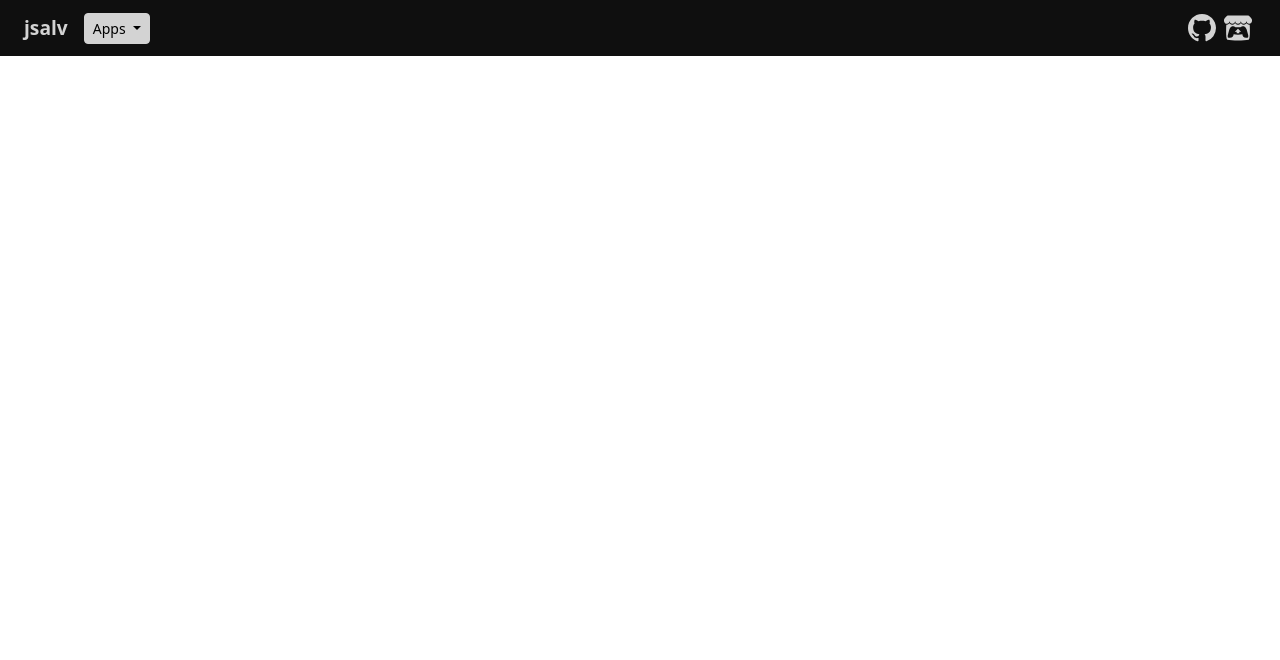
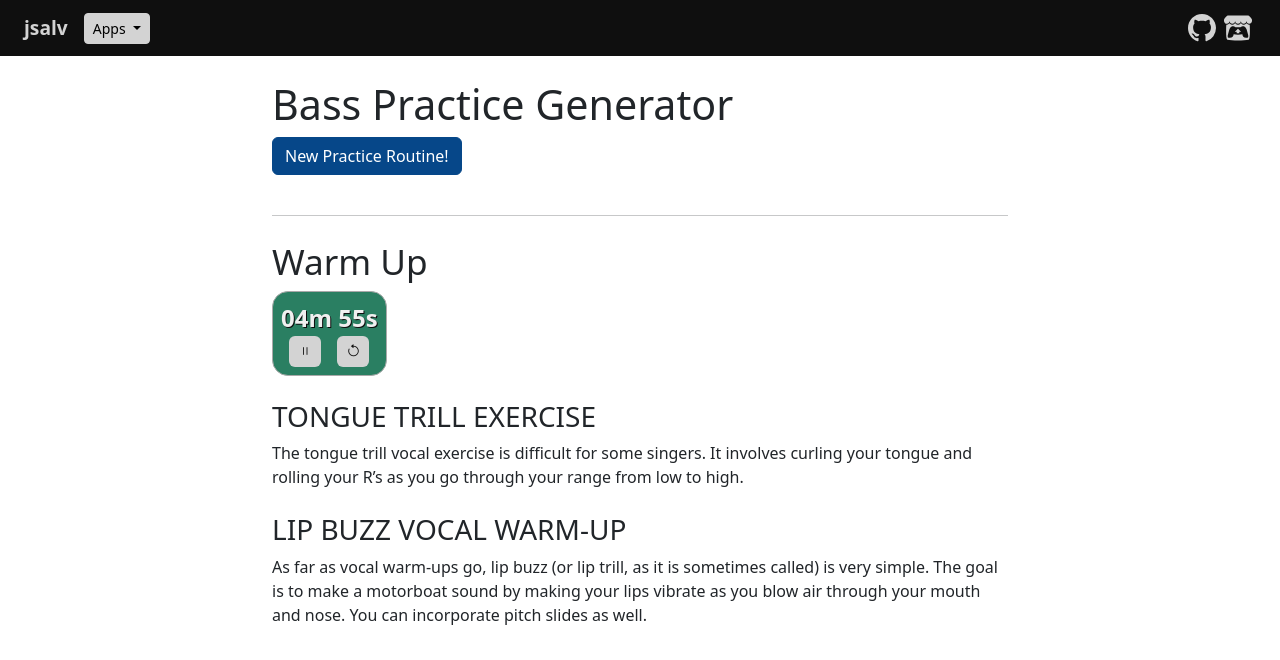
Before and after one commit to jsal13/jsal13.github.io, a Vue app: page /#/vocal-practice in a window 1280 px wide. Shown: the top 660 px of the page. Built offline with nearby package versions, Linux system fonts and the light colour scheme.

Commit message:
feat: adds vocal warmup app;

```diff
--- /dev/null
+++ b/src/components/apps/vocal_practice/VocalPractice.vue
@@ -0,0 +1,36 @@
+<script setup>
+import { onMounted, ref } from 'vue'
+import { warmups } from '/src/data/vocalpractice'
+import CountDownTimer from '/src/components/common/CountDownTimer.vue'
+
+const warmup1 = ref('')
+const warmup2 = ref('')
+
+onMounted(() => {
+  getRandomWarmups()
+})
+
+function getRandomWarmups() {
+  warmup1.value = warmups[Math.floor(Math.random() * warmups.length)]
+  warmup2.value = warmups[Math.floor(Math.random() * warmups.length)]
+
+  // TODO: Uh...fix this.  Permutations, etc.  No replacement.
+  if (warmup1.value === warmup2.value) {
+    getRandomWarmups()
+  }
+}
+</script>
+
+<template>
+  <div class="bass-practice">
+    <h1>Bass Practice Generator</h1>
+    <button type="button" class="btn btn-primary mb-4" @click="getRandomWarmups()">
+      New Practice Routine!
+    </button>
+    <hr class="mb-4" />
+    <h2>Warm Up</h2>
+    <CountDownTimer :seconds="300" class="mb-4" />
+    <div class="warmup mb-4"><span v-html="warmup1"></span></div>
+    <div class="warmup mb-4"><span v-html="warmup2"></span></div>
+  </div>
+</template>
--- a/src/components/home/HomePage.vue
+++ b/src/components/home/HomePage.vue
@@ -17,7 +17,8 @@ const appsListData = ref({
     `<a href="#/flags">Flag Guesser</a>: Guess the flag!`,
     `<a href="#/scene-starter">Improv Scene Starter Suggestion Generator</a>: Generates an emotion and some lines from chat-GPT.  Some lines are weird but it did its best.`,
     `<a href="#/facial-expressions">Facial Expressions</a>: Gives a random face emoji.  I used this when I had to practice different facial expressions for a Clowning class.`,
-    `<a href="#/bass-practice">Bass Practice</a>: Gives a random practice routine for bass guitar.`
+    `<a href="#/bass-practice">Bass Practice</a>: Gives a random practice routine for bass guitar.`,
+    `<a href="#/vocal-practice">Vocal Practice</a>: Gives a random practice routine for vocal lessons.`
   ]
 })
 
--- /dev/null
+++ b/src/data/vocalpractice.js
@@ -0,0 +1,28 @@
+// https://www.schoolofrock.com/resources/vocals/9-best-vocal-warm-ups-for-singers
+// Reword, or rework these.
+
+const warmups = [`<h3>YAWN-SIGH TECHNIQUE</h3>
+
+<p>For this quick vocal exercise, simply yawn (take in air) with your mouth closed. Then, exhale through your nose as if you are sighing. This will help relax your voice and improve its range.</p>`,
+`<h3>HUMMING WARM-UPS</h3>
+<p>Humming is one of the best vocal warm-ups because it doesn’t put a lot of strain on your vocal cords. Place the tip of your tongue behind your bottom front teeth and hum up and down the major scale while keeping your mouth closed. Each note should sound like “hmmm” — including the “h” sound is less taxing on your voice.</p>`,
+`<h3>VOCAL STRAW EXERCISE</h3>
+<p>To perform the vocal straw exercise (also known as straw phonation), take a straw and hum through it. Start at the bottom of your range and slide up to the top slowly and evenly. Then, hum your favorite song through the straw. You can also place the straw in a partially full glass of liquid and blow controlled bubbles in the glass.</p>`,
+`<h3>LIP BUZZ VOCAL WARM-UP</h3>
+<p>As far as vocal warm-ups go, lip buzz (or lip trill, as it is sometimes called) is very simple. The goal is to make a motorboat sound by making your lips vibrate as you blow air through your mouth and nose. You can incorporate pitch slides as well.</p>`,
+`<h3>TONGUE TRILL EXERCISE</h3>
+<p>The tongue trill vocal exercise is difficult for some singers. It involves curling your tongue and rolling your R’s as you go through your range from low to high.</p>`,
+`<h3>JAW LOOSENING EXERCISES</h3>
+<p>When singing, you want to drop your jaw lower than when you are just talking. With your finger, trace back along your jawline from your chin to your ear. That curved space between your jaw and your ear is where you want to drop your jaw.</p>
+
+<p>Pretend you are yawning with your mouth closed and feel where your jaw drops. Avoid just dropping your chin.</p>`,
+`<h3>SHAKE WEIGHT JAW RELEASE</h3>
+<p>Put your hands like in prayer and weave fingers together.  Do the shake-weight motion (you know the one) and let your jaw hang.  This will allow you to relax the jaw.  Hum, etc., while you do this.</p>`,
+`<h3>TWO-OCTAVE PITCH GLIDE WARM-UP</h3>
+<p>For this easy vocal warm-up, make an “eeee” or “ohhhh” sound and gradually glide through the chromatic notes of a two-octave range. Glide up and then back down. This will transition from your chest voice to your head voice.</p>`,`<h3>VOCAL SIRENS EXERCISE</h3>
+<p>Much like the pitch glide, the siren exercise takes an “oooo” sound and gradually goes from the lowest note of your range to the highest and back down, like a siren for an emergency vehicle. The sound is continuous and covers the tones between the notes.</p>`,
+`<h3>VOCAL SLIDES TECHNIQUE</h3>
+<p>This technique is also known as a portamento, which is Italian for “the act of carrying.” Much like the siren exercise, you slide from one note to the next in your range, but you don’t sing the in-between notes.</p>`
+]
+
+export { warmups };
--- a/src/router/index.js
+++ b/src/router/index.js
@@ -5,7 +5,7 @@ import FlagsView from '/src/views/FlagsView.vue'
 import SceneStarterView from '/src/views/SceneStarterView.vue'
 import FacialExpressionsView from '/src/views/FacialExpressionsView.vue'
 import BassPracticeView from '/src/views/BassPracticeView.vue'
-
+import VocalPracticeView from '/src/views/VocalPracticeView.vue'
 
 const router = createRouter({
   history: createWebHashHistory(),
@@ -34,6 +34,11 @@ const router = createRouter({
       path: '/bass-practice',
       name: 'basspractice',
       component: BassPracticeView
+    },
+        {
+      path: '/vocal-practice',
+      name: 'vocalpractice',
+      component: VocalPracticeView
     }
   ]
 })
--- /dev/null
+++ b/src/views/VocalPracticeView.vue
@@ -0,0 +1,9 @@
+<script setup>
+import VocalPractice from '/src/components/apps/vocal_practice/VocalPractice.vue'
+</script>
+
+<template>
+  <main>
+    <VocalPractice />
+  </main>
+</template>
```
Also changed, not shown: 1 other file (tests, documents, lock files or other folders).
